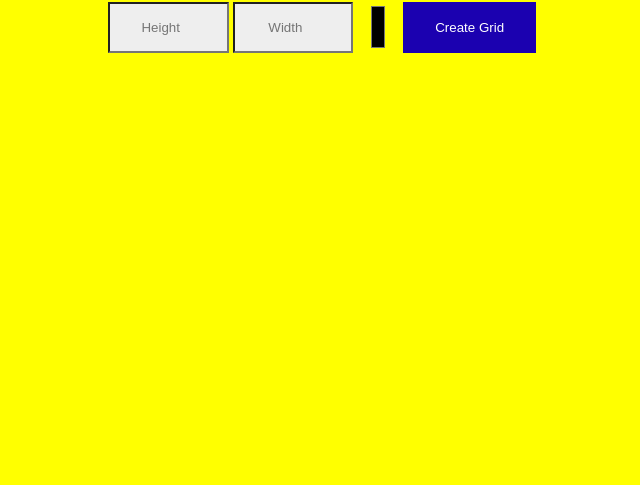
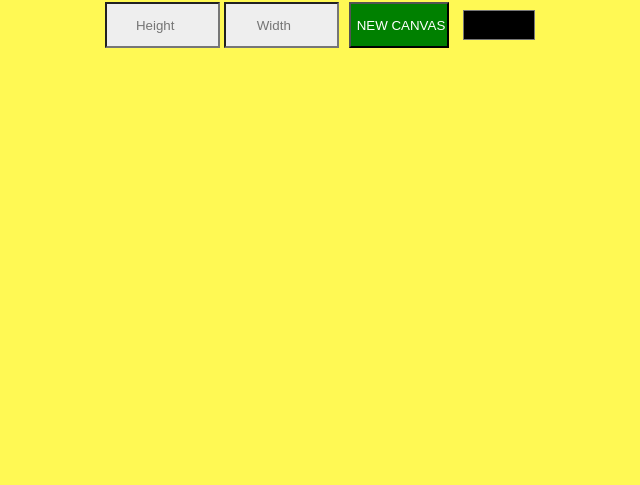
Before and after one commit to kryaksy/pxArter, a plain HTML site: page index.html in a window 1280 px wide. Shown: the part 315-800 px from the top of the page, without its empty margins (318-958 px from the left). Drawn offline with Linux system fonts and the light colour scheme.

Commit message:
button style, color position and grid color changed

```diff
--- a/designs.js
+++ b/designs.js
@@ -15,10 +15,11 @@ const h1 = document.querySelector('h1');
 document.querySelector('#sizePicker').addEventListener('submit', function(e) {
 	e.preventDefault();
 	makeGrid();
+	body.style.paddingTop = '0';
 	drawPx();
 });
 
-// Continuous Drawing
+// Draw Pixel, Continuous Drawing
 function drawPx() {
 	let mouseIsDown = false;
 
@@ -61,8 +62,6 @@ function makeGrid() {
 		console.log('%' + load);
 	}
 	console.log('done');
-	body.style.paddingTop = '0';
-	h1.style.color = pxColor.value;
 }
 
 // Make Pixel
--- a/index.html
+++ b/index.html
@@ -19,8 +19,8 @@
 						<!-- W: -->
 						<input type="number" id="inputWidth" name="width" min="1" max="400" placeholder="Width">
 					</container>
+					<input type="submit" value="New Canvas">
 					<input type="color" id="colorPicker">
-					<input type="submit" value="Create Grid">
 				</form>
 			</container>
 		</header>
--- a/styles.css
+++ b/styles.css
@@ -1,6 +1,6 @@
 html {
 	margin: 0;
-	background-color: yellow;
+	background-color: #fff954;
 }
 
 body {
@@ -20,6 +20,7 @@ h1 {
 	font-size: 60px;
 	margin: 0.2em;
 	font-weight: lighter;
+	color: #1E0840;
 }
 
 h2 {
@@ -33,6 +34,7 @@ h2:first-of-type {
 form {
 	display: flex;
 	flex-wrap: wrap;
+	align-items: center;
 	justify-content: center;
 }
 
@@ -43,12 +45,12 @@ table {
 	margin: 0 auto;
 	min-height: 600px;
 	/* offset-x | offset-y | blur-radius | spread-radius | color */
-	box-shadow: 0px -2px 55px -15px #333;
+	box-shadow: 0px 10px 75px 0px #29270D;
 }
 
 table td {
-	border: 1px dotted #ccc;
-	background-color: #eee;
+	border: 1px dotted #1b01b0;
+	background-color: #FFFeee;
 	cursor: crosshair;
 }
 
@@ -58,23 +60,31 @@ input {
 
 input[type=number] {
 	background-color: #eee;
-	padding: 16px 5px;
 	width: 8em;
+	height: 40px;
 	text-align: center;
 }
 
 input[type=submit] {
-	background-color: #1b01b0;
+	background-color: green;
+	color: white;
+	cursor: pointer;
+	height: 46px;
+	width: 100px;
+	margin: 0px 10px;
+	text-transform: uppercase;
+}
+
+input[type=submit]:active {
+	box-shadow: inset 0px 0px 2px 1px #29270D;
+}
+
+input[type=submit]:focus {
 	border: none;
-	color: white;
-	padding: 16px 32px;
-	text-decoration: none;
-	cursor: pointer;
 }
 
 input[type=color] {
-	padding: 0px 16px;
 	border: none;
-	width: 50px;
-	height: 50px;
+	width: 80px;
+	height: 40px;
 }
```
